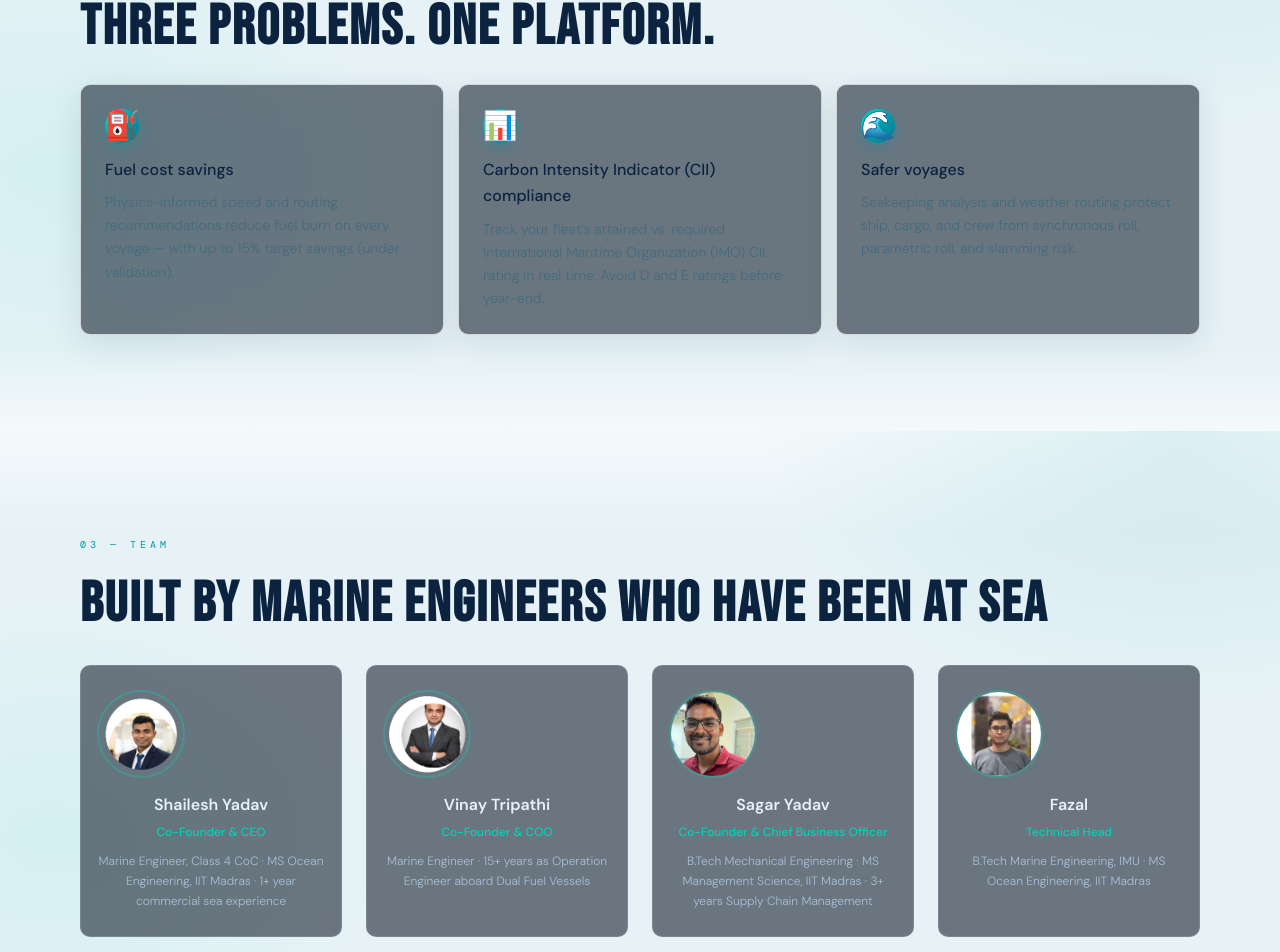
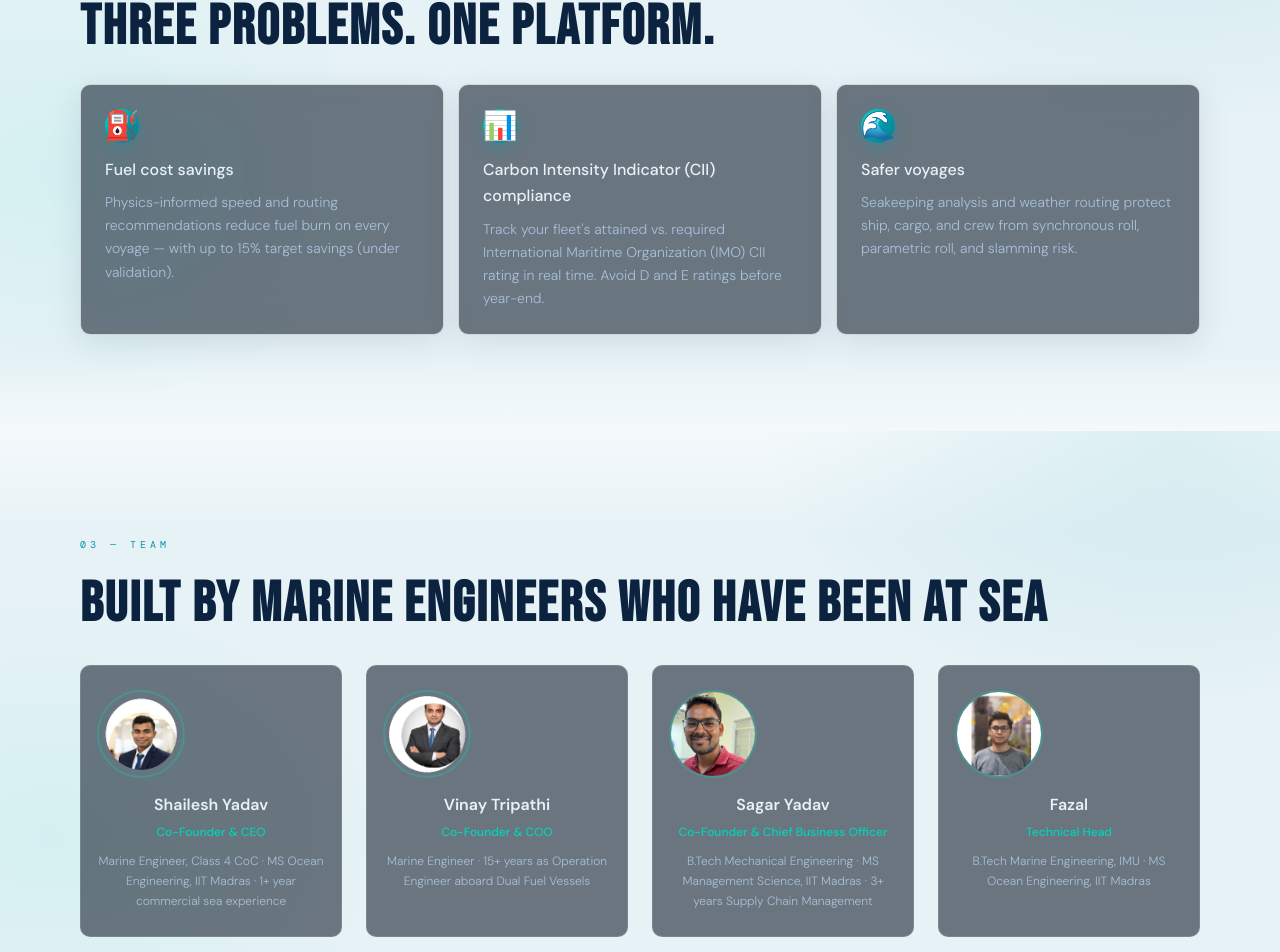
Before and after one commit to shailesh8944/sealink-, a Next.js app: page / in a window 1280 px wide. Shown: the part 1981-2933 px from the top of the page. Built offline with nearby package versions, Linux system fonts and the light colour scheme.

Commit message:
Fix value cards text colour - h3 and p were dark navy on dark card background
Co-Authored-By: Claude Sonnet 4.6 <noreply@anthropic.com>

```diff
--- a/app/globals.css
+++ b/app/globals.css
@@ -696,13 +696,13 @@ h2 {
   margin: 0 0 8px;
   font-size: 16px;
   font-weight: 500;
-  color: var(--white);
+  color: #e8f0f8;
 }
 
 .feature p {
   margin: 0;
   font-size: 14px;
-  color: var(--muted);
+  color: #a8c0d8;
 }
 
 /* ─── Team ─── */
```
